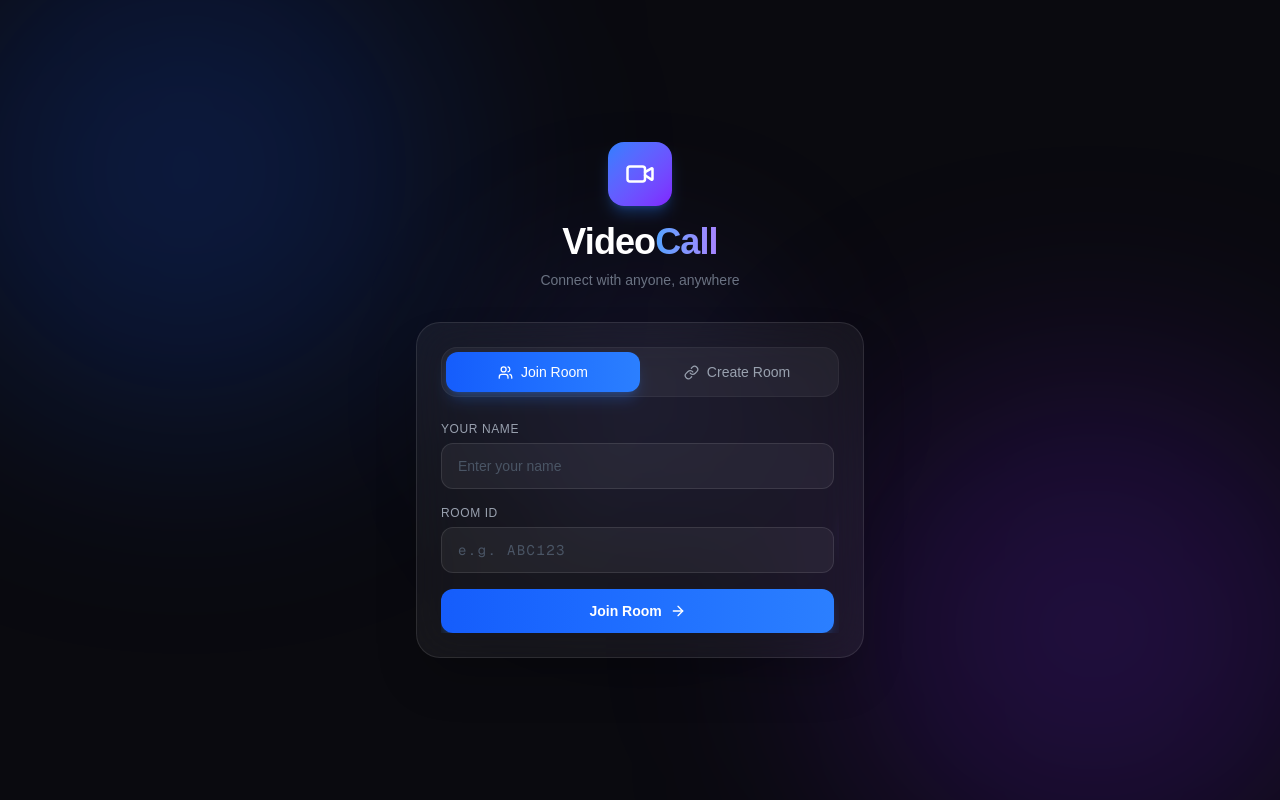
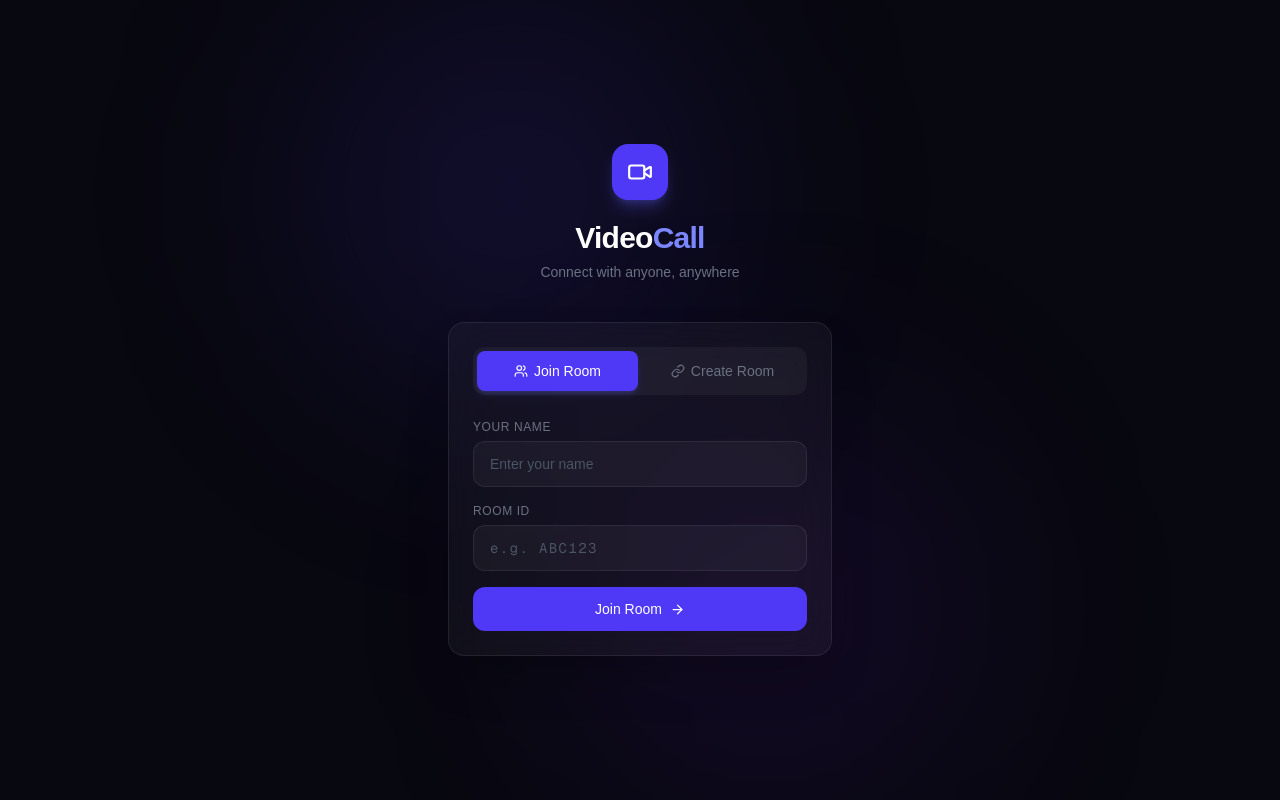
Before and after one commit to tanvir35web/video-calling-app, a Next.js app: page / in a window 1280 px wide. Built offline with nearby package versions, Linux system fonts and the light colour scheme.

Commit message:
feat(ui): Refactor room creation and joining panels with improved layout and error handling

```diff
--- a/app/page.tsx
+++ b/app/page.tsx
@@ -6,6 +6,27 @@ import { Link, Video, Copy, Check, ArrowRight, Users } from "lucide-react";
 
 function generateRoomId() {
   return Math.random().toString(36).substring(2, 8).toUpperCase();
+}
+
+const inputCls =
+  "w-full bg-white/4 border border-white/8 text-white rounded-xl px-4 py-3 text-sm outline-none focus:ring-1 focus:ring-indigo-500/60 focus:border-indigo-500/40 placeholder-gray-600 transition-all";
+
+const primaryBtn =
+  "w-full bg-indigo-600 hover:bg-indigo-500 active:bg-indigo-700 text-white font-medium rounded-xl py-3 text-sm transition-colors flex items-center justify-center gap-2";
+
+function Field({ label, children }: { label: string; children: React.ReactNode }) {
+  return (
+    <div className="space-y-1.5">
+      <label className="text-gray-500 text-xs uppercase tracking-wider block">{label}</label>
+      {children}
+    </div>
+  );
+}
+
+function ErrorMsg({ msg }: { msg: string }) {
+  return (
+    <p className="text-red-400 text-xs bg-red-500/10 border border-red-500/20 rounded-lg px-3 py-2">{msg}</p>
+  );
 }
 
 export default function Home() {
@@ -24,7 +45,7 @@ export default function Home() {
 
   const handleJoin = () => {
     if (!userName.trim()) { setError("Please enter your name"); return; }
-    if (!roomId.trim()) { setError("Please enter Room ID"); return; }
+    if (!roomId.trim()) { setError("Please enter a Room ID"); return; }
     setError("");
     router.push(`/room/${roomId.trim()}?name=${encodeURIComponent(userName.trim())}`);
   };
@@ -33,9 +54,8 @@ export default function Home() {
     if (!creatorName.trim()) { setCreateError("Please enter your name"); return; }
     setCreateError("");
     const newRoomId = generateRoomId();
-    const link = `${window.location.origin}/room/${newRoomId}`;
     setGeneratedRoomId(newRoomId);
-    setGeneratedLink(link);
+    setGeneratedLink(`${window.location.origin}/room/${newRoomId}`);
   };
 
   const handleCopy = async () => {
@@ -49,153 +69,114 @@ export default function Home() {
   };
 
   return (
-    <main className="min-h-screen bg-[#0a0a0f] flex items-center justify-center p-4 relative overflow-hidden">
-      {/* Background orbs */}
-      <div className="absolute top-[-10%] left-[-5%] w-125 h-125 bg-blue-600/20 rounded-full blur-[120px] pointer-events-none" />
-      <div className="absolute bottom-[-10%] right-[-5%] w-125 h-125 bg-violet-600/20 rounded-full blur-[120px] pointer-events-none" />
-      <div className="absolute top-1/2 left-1/2 -translate-x-1/2 -translate-y-1/2 w-75 h-75 bg-indigo-500/10 rounded-full blur-[80px] pointer-events-none" />
+    <main className="min-h-screen bg-[#080810] flex items-center justify-center p-4 relative overflow-hidden">
+      <div className="absolute top-0 left-1/4 w-96 h-96 bg-indigo-600/15 rounded-full blur-[120px] pointer-events-none" />
+      <div className="absolute bottom-0 right-1/4 w-96 h-96 bg-violet-600/10 rounded-full blur-[120px] pointer-events-none" />
 
-      <div className="relative w-full max-w-md z-10">
+      <div className="relative w-full max-w-sm z-10">
         {/* Header */}
-        <div className="text-center mb-8">
-          <div className="inline-flex items-center justify-center w-16 h-16 rounded-2xl bg-linear-to-br from-blue-500 to-violet-600 shadow-lg shadow-blue-500/30 mb-4">
-            <Video size={30} className="text-white" />
+        <div className="text-center mb-10">
+          <div className="inline-flex items-center justify-center w-14 h-14 rounded-2xl bg-indigo-600 mb-5 shadow-lg shadow-indigo-500/30">
+            <Video size={26} className="text-white" />
           </div>
-          <h1 className="text-4xl font-bold text-white tracking-tight">
-            Video<span className="bg-linear-to-r from-blue-400 to-violet-400 bg-clip-text text-transparent">Call</span>
+          <h1 className="text-3xl font-semibold text-white tracking-tight">
+            Video<span className="text-indigo-400">Call</span>
           </h1>
-          <p className="text-gray-500 mt-2 text-sm">Connect with anyone, anywhere</p>
+          <p className="text-gray-500 mt-1.5 text-sm">Connect with anyone, anywhere</p>
         </div>
 
         {/* Card */}
-        <div className="bg-white/5 border border-white/10 backdrop-blur-xl rounded-3xl p-6 shadow-2xl">
+        <div className="bg-white/4 border border-white/8 backdrop-blur-xl rounded-2xl p-6 shadow-2xl">
           {/* Tabs */}
-          <div className="flex bg-white/5 rounded-2xl p-1 mb-6 border border-white/5">
+          <div className="flex gap-1 bg-white/4 rounded-xl p-1 mb-6">
+            {(["join", "create"] as const).map((t) => (
               <button
-              onClick={() => { setTab("join"); setError(""); }}
-              className={`flex-1 flex items-center justify-center gap-2 py-2.5 rounded-xl text-sm font-medium transition-all duration-200 ${
-                tab === "join"
-                  ? "bg-linear-to-r from-blue-600 to-blue-500 text-white shadow-lg shadow-blue-500/25"
-                  : "text-gray-400 hover:text-gray-200"
+                key={t}
+                onClick={() => { setTab(t); setError(""); setCreateError(""); }}
+                className={`flex-1 flex items-center justify-center gap-1.5 py-2.5 rounded-lg text-sm font-medium transition-all duration-200 ${
+                  tab === t
+                    ? "bg-indigo-600 text-white shadow-md shadow-indigo-500/20"
+                    : "text-gray-500 hover:text-gray-300"
                 }`}
               >
-              <Users size={15} /> Join Room
+                {t === "join" ? <Users size={14} /> : <Link size={14} />}
+                {t === "join" ? "Join Room" : "Create Room"}
               </button>
-            <button
-              onClick={() => { setTab("create"); setCreateError(""); }}
-              className={`flex-1 flex items-center justify-center gap-2 py-2.5 rounded-xl text-sm font-medium transition-all duration-200 ${
-                tab === "create"
-                  ? "bg-linear-to-r from-violet-600 to-violet-500 text-white shadow-lg shadow-violet-500/25"
-                  : "text-gray-400 hover:text-gray-200"
-              }`}
-            >
-              <Link size={15} /> Create Room
-            </button>
+            ))}
           </div>
 
-          {/* Sliding panels */}
-          <div className="overflow-hidden">
-            <div
-              className="flex transition-transform duration-350 ease-in-out"
-              style={{ width: "200%", transform: tab === "join" ? "translateX(0)" : "translateX(-50%)" }}
-            >
           {/* Join panel */}
-              <div className="space-y-4 min-w-0" style={{ width: "50%", paddingRight: "0.3em" }}>
-                <div className="space-y-1.5">
-                  <label className="text-gray-400 text-xs font-medium uppercase tracking-wider block">Your Name</label>
+          {tab === "join" && (
+            <div className="space-y-4">
+              <Field label="Your Name">
                 <input
                   type="text"
                   placeholder="Enter your name"
                   value={userName}
                   onChange={(e) => { setUserName(e.target.value); setError(""); }}
                   onKeyDown={(e) => e.key === "Enter" && handleJoin()}
-                    className="w-full bg-white/5 border border-white/10 text-white rounded-xl px-4 py-3 text-sm outline-none focus:ring-2 focus:ring-blue-500/50 focus:border-blue-500/50 placeholder-gray-600 transition-all"
+                  className={inputCls}
                 />
-                </div>
-                <div className="space-y-1.5">
-                  <label className="text-gray-400 text-xs font-medium uppercase tracking-wider block">Room ID</label>
+              </Field>
+              <Field label="Room ID">
                 <input
                   type="text"
                   placeholder="e.g. ABC123"
                   value={roomId}
                   onChange={(e) => { setRoomId(e.target.value); setError(""); }}
                   onKeyDown={(e) => e.key === "Enter" && handleJoin()}
-                    className="w-full bg-white/5 border border-white/10 text-white rounded-xl px-4 py-3 text-sm outline-none focus:ring-2 focus:ring-blue-500/50 focus:border-blue-500/50 placeholder-gray-600 transition-all font-mono tracking-widest"
+                  className={`${inputCls} font-mono tracking-widest`}
                 />
-                </div>
-                {error && (
-                  <p className="text-red-400 text-xs bg-red-500/10 border border-red-500/20 rounded-lg px-3 py-2">
-                    {error}
-                  </p>
-                )}
-                <button
-                  onClick={handleJoin}
-                  className="w-full bg-linear-to-r from-blue-600 to-blue-500 hover:from-blue-500 hover:to-blue-400 text-white font-semibold rounded-xl py-3 text-sm transition-all duration-200 flex items-center justify-center gap-2 shadow-lg shadow-blue-500/25 hover:shadow-blue-500/40 hover:-translate-y-0.5 active:translate-y-0"
-                >
-                  Join Room <ArrowRight size={16} />
+              </Field>
+              {error && <ErrorMsg msg={error} />}
+              <button onClick={handleJoin} className={primaryBtn}>
+                Join Room <ArrowRight size={15} />
               </button>
             </div>
+          )}
 
           {/* Create panel */}
-              <div className="space-y-4 min-w-0" style={{ width: "50%", paddingLeft: "0.3rem" }}>
-                <div className="space-y-1.5">
-                  <label className="text-gray-400 text-xs font-medium uppercase tracking-wider block">Your Name</label>
+          {tab === "create" && (
+            <div className="space-y-4">
+              <Field label="Your Name">
                 <input
                   type="text"
                   placeholder="Enter your name"
                   value={creatorName}
                   onChange={(e) => { setCreatorName(e.target.value); setCreateError(""); }}
                   disabled={!!generatedLink}
-                    className="w-full bg-white/5 border border-white/10 text-white rounded-xl px-4 py-3 text-sm outline-none focus:ring-2 focus:ring-violet-500/50 focus:border-violet-500/50 placeholder-gray-600 transition-all disabled:opacity-40 disabled:cursor-not-allowed"
+                  className={`${inputCls} disabled:opacity-40 disabled:cursor-not-allowed`}
                 />
-                </div>
-
-                {createError && (
-                  <p className="text-red-400 text-xs bg-red-500/10 border border-red-500/20 rounded-lg px-3 py-2">
-                    {createError}
-                  </p>
-                )}
-
+              </Field>
+              {createError && <ErrorMsg msg={createError} />}
               {!generatedLink ? (
-                  <button
-                    onClick={handleCreate}
-                    className="w-full bg-linear-to-r from-violet-600 to-violet-500 hover:from-violet-500 hover:to-violet-400 text-white font-semibold rounded-xl py-3 text-sm transition-all duration-200 flex items-center justify-center gap-2 shadow-lg shadow-violet-500/25 hover:shadow-violet-500/40 hover:-translate-y-0.5 active:translate-y-0"
-                  >
-                    <Link size={16} /> Generate Room Link
+                <button onClick={handleCreate} className={primaryBtn}>
+                  <Link size={15} /> Generate Room Link
                 </button>
               ) : (
                 <div className="space-y-3">
-                    <div className="bg-white/5 border border-white/10 rounded-xl p-3.5">
-                      <p className="text-gray-500 text-xs mb-1.5 uppercase tracking-wider font-medium">Shareable Link</p>
-                      <p className="text-blue-400 text-xs break-all font-mono leading-relaxed">{generatedLink}</p>
+                  <div className="bg-white/4 border border-white/8 rounded-xl p-3.5">
+                    <p className="text-gray-500 text-[10px] uppercase tracking-wider mb-1.5">Shareable Link</p>
+                    <p className="text-indigo-400 text-xs break-all font-mono leading-relaxed">{generatedLink}</p>
                   </div>
-
                   <button
                     onClick={handleCopy}
-                      className={`w-full font-semibold rounded-xl py-3 text-sm transition-all duration-200 flex items-center justify-center gap-2 border ${
+                    className={`w-full rounded-xl py-2.5 text-sm font-medium flex items-center justify-center gap-2 border transition-all duration-200 ${
                       copied
-                          ? "bg-emerald-500/15 border-emerald-500/30 text-emerald-400"
-                          : "bg-white/5 border-white/10 text-gray-300 hover:bg-white/10 hover:text-white"
+                        ? "bg-emerald-500/10 border-emerald-500/20 text-emerald-400"
+                        : "bg-white/4 border-white/8 text-gray-400 hover:text-white hover:border-white/20"
                     }`}
                   >
-                      {copied ? <><Check size={16} /> Link Copied!</> : <><Copy size={16} /> Copy Link</>}
+                    {copied ? <><Check size={14} /> Copied!</> : <><Copy size={14} /> Copy Link</>}
                   </button>
-
-                    <button
-                      onClick={handleStartCall}
-                      className="w-full bg-linear-to-r from-violet-600 to-blue-600 hover:from-violet-500 hover:to-blue-500 text-white font-semibold rounded-xl py-3 text-sm transition-all duration-200 flex items-center justify-center gap-2 shadow-lg shadow-violet-500/25 hover:shadow-violet-500/40 hover:-translate-y-0.5 active:translate-y-0"
-                    >
-                      Start Call <ArrowRight size={16} />
+                  <button onClick={handleStartCall} className={primaryBtn}>
+                    Start Call <ArrowRight size={15} />
                   </button>
-
-                    <p className="text-gray-600 text-xs text-center leading-relaxed">
-                      Share this link — others can click it to join your call
-                    </p>
+                  <p className="text-gray-600 text-xs text-center">Share this link for others to join</p>
                 </div>
               )}
             </div>
-            </div>
-          </div>
+          )}
         </div>
       </div>
     </main>
```
Lines whose indentation alone changed are shown as unchanged.
